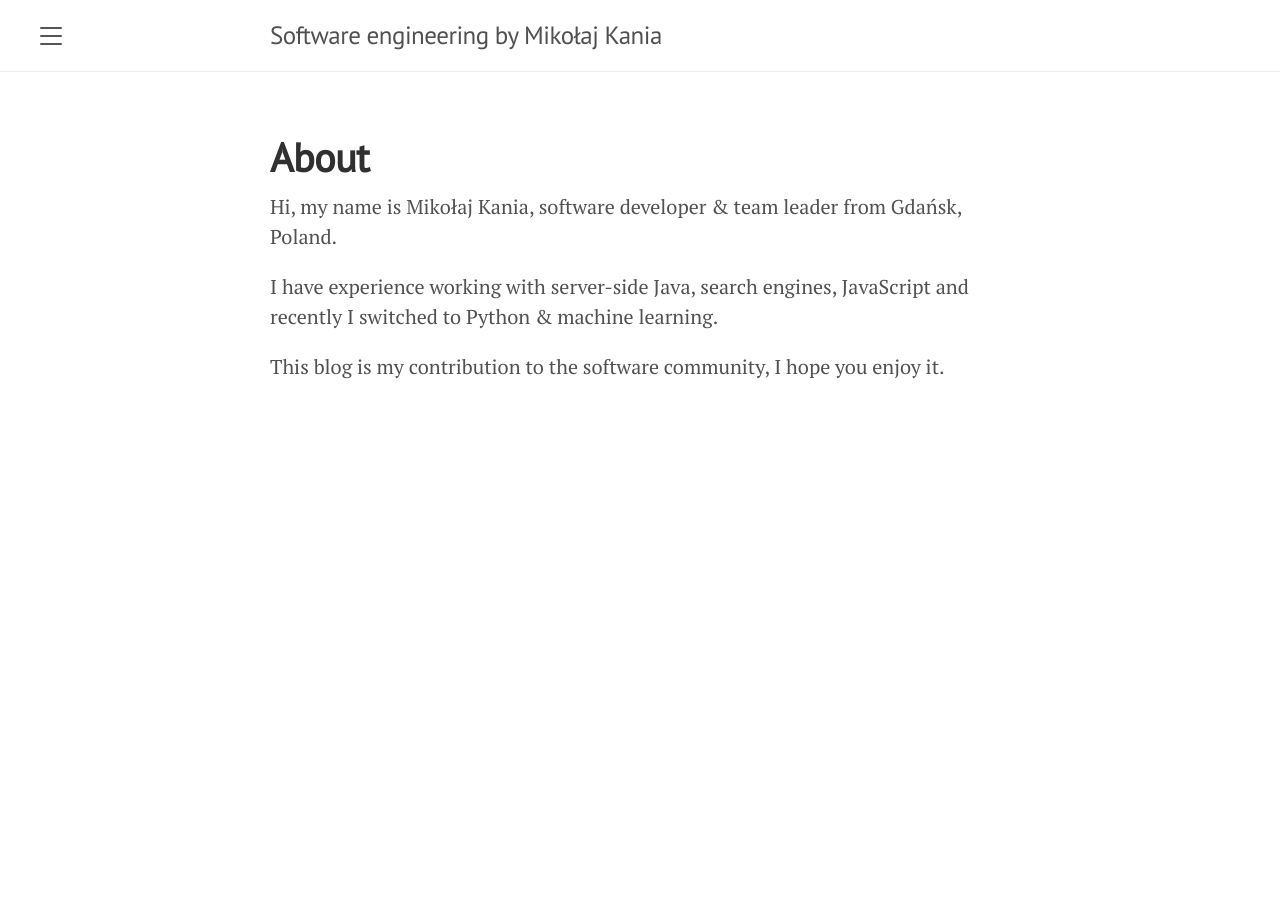
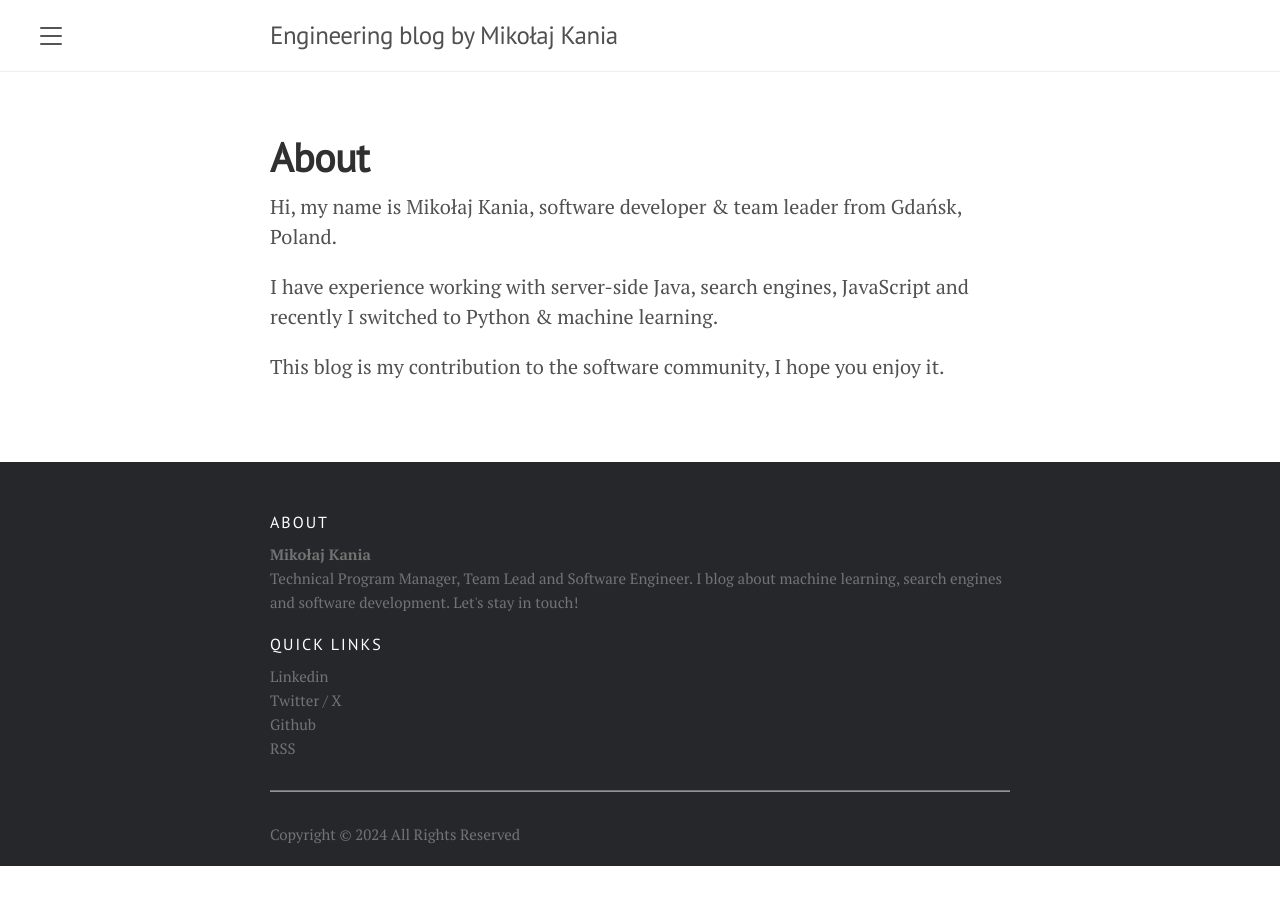
Before and after one commit to mikolajkania/mikolajkania.github.io, a Jekyll site: the page built from about.md, in a window 1280 px wide. Built offline with Jekyll 4.4.1, drawn with Linux system fonts in a browser that asks for light colours.

Commit message:
Footer + links

```diff
--- a/_config.yml
+++ b/_config.yml
@@ -11,8 +11,8 @@ kramdown:
 permalink:        pretty
 
 # Setup
-title:            Software engineering by Mikołaj Kania
-description:      '<a href="https://pl.linkedin.com/in/mikolajkania" target="_blank">Mikołaj Kania</a> <br/> I blog about machine learning, software engineering, search engines.'
+title:            Engineering blog by Mikołaj Kania
+description:      "<a href='https://pl.linkedin.com/in/mikolajkania' target='_blank'><b>Mikołaj Kania</b></a> <br/> Technical Program Manager, Team Lead and Software Engineer. I blog about machine learning, search engines and software development. Let's stay in touch!"
 linkedin:		  http://www.linkedin.com/in/mikolajkania/
 twitter:		  https://twitter.com/MikolajKania
 medium:           https://medium.com/@mikolajkania
--- a/_includes/head.html
+++ b/_includes/head.html
@@ -3,7 +3,7 @@
   <meta http-equiv="X-UA-Compatible" content="IE=edge">
   <meta http-equiv="content-type" content="text/html; charset=utf-8">
 
-  <meta name="description" content="Software engineering by Mikołaj Kania">
+  <meta name="description" content="{{ site.title }}">
   <meta name="keywords" content="machine learning, data science, mlops, python, search, search engines, solr, java, spring framework, spring boot, programming, blog, kaggle">
   <meta name="author" content="Mikołaj Kania">
 
--- a/_includes/sidebar.html
+++ b/_includes/sidebar.html
@@ -20,17 +20,15 @@
     {% for node in pages_list %}
     {% if node.title != null %}
     {% if node.layout == "page" %}
-    <a class="sidebar-nav-item{% if page.url == node.url %} active{% endif %}" href="{{ node.url }}">{{ node.title }}</a>
+<!--    <a class="sidebar-nav-item{% if page.url == node.url %} active{% endif %}" href="{{ node.url }}">{{ node.title }}</a>-->
     {% endif %}
     {% endif %}
     {% endfor %}
 
-    <a class="sidebar-nav-item" href="{{ site.twitter }}" target="_blank">Twitter</a>
-
+    <a class="sidebar-nav-item" href="{{ site.linkedin }}" target="_blank">Linkedin</a>
+    <a class="sidebar-nav-item" href="{{ site.twitter }}" target="_blank">Twitter / X</a>
     <a class="sidebar-nav-item" href="{{ site.github.repo }}" target="_blank">Github</a>
-
-    <a class="sidebar-nav-item" href="{{ site.medium}}" target="_blank">Medium</a>
-
+    <!--<a class="sidebar-nav-item" href="{{ site.medium}}" target="_blank">Medium</a>-->
     <a class="sidebar-nav-item" href="{{ site.rss }}" target="_blank">RSS</a>
   </nav>
 
--- a/_layouts/default.html
+++ b/_layouts/default.html
@@ -22,6 +22,38 @@
   <div class="container content">
     {{ content }}
   </div>
+
+  <!-- Site footer -->
+  <footer class="site-footer">
+    <div class="container">
+      <div class="row">
+        <div class="col-sm-12 col-md-6">
+          <h6>About</h6>
+          <p class="text-justify">{{ site.description }}</p>
+        </div>
+
+        <div class="col-xs-6 col-md-3">
+          <h6>Quick Links</h6>
+          <ul class="footer-links">
+            <li><a href="{{ site.linkedin }}" target="_blank">Linkedin</a></li>
+            <li><a href="{{ site.twitter }}" target="_blank">Twitter / X</a></li>
+            <li><a href="{{ site.github.repo }}" target="_blank">Github</a></li>
+            <!--<li><a href="{{ site.medium}}" target="_blank">Medium</a></li>-->
+            <li><a href="{{ site.rss }}" target="_blank">RSS</a></li>
+          </ul>
+        </div>
+      </div>
+      <hr>
+    </div>
+    <div class="container">
+      <div class="row">
+        <div class="col-md-8 col-sm-6 col-xs-12">
+          <p class="copyright-text">Copyright &copy; 2024 All Rights Reserved</p>
+        </div>
+      </div>
+    </div>
+  </footer>
+
 </div>
 
 <label for="sidebar-checkbox" class="sidebar-toggle"></label>
--- a/public/css/lanyon.css
+++ b/public/css/lanyon.css
@@ -557,3 +557,168 @@ a.pagination-item:hover {
 .layout-reverse.sidebar-overlay #sidebar-checkbox:checked ~ .sidebar {
     box-shadow: -.25rem 0 .5rem rgba(0,0,0,.1);
 }
+
+
+.site-footer
+{
+    background-color:#26272b;
+    padding:45px 0 20px;
+    font-size:15px;
+    line-height:24px;
+    color:#737373;
+}
+.site-footer hr
+{
+    border-top-color:#bbb;
+    opacity:0.5
+}
+.site-footer hr.small
+{
+    margin:20px 0
+}
+.site-footer h6
+{
+    color:#fff;
+    font-size:16px;
+    text-transform:uppercase;
+    margin-top:5px;
+    letter-spacing:2px
+}
+.site-footer a
+{
+    color:#737373;
+}
+.site-footer a:hover
+{
+    color:#3366cc;
+    text-decoration:none;
+}
+.footer-links
+{
+    padding-left:0;
+    list-style:none
+}
+.footer-links li
+{
+    display:block
+}
+.footer-links a
+{
+    color:#737373
+}
+.footer-links a:active,.footer-links a:focus,.footer-links a:hover
+{
+    color:#3366cc;
+    text-decoration:none;
+}
+.footer-links.inline li
+{
+    display:inline-block
+}
+.site-footer .social-icons
+{
+    text-align:right
+}
+.site-footer .social-icons a
+{
+    width:40px;
+    height:40px;
+    line-height:40px;
+    margin-left:6px;
+    margin-right:0;
+    border-radius:100%;
+    background-color:#33353d
+}
+.copyright-text
+{
+    margin:0
+}
+@media (max-width:991px)
+{
+    .site-footer [class^=col-]
+    {
+        margin-bottom:30px
+    }
+}
+@media (max-width:767px)
+{
+    .site-footer
+    {
+        padding-bottom:0
+    }
+    .site-footer .copyright-text,.site-footer .social-icons
+    {
+        text-align:center
+    }
+}
+.social-icons
+{
+    padding-left:0;
+    margin-bottom:0;
+    list-style:none
+}
+.social-icons li
+{
+    display:inline-block;
+    margin-bottom:4px
+}
+.social-icons li.title
+{
+    margin-right:15px;
+    text-transform:uppercase;
+    color:#96a2b2;
+    font-weight:700;
+    font-size:13px
+}
+.social-icons a{
+    background-color:#eceeef;
+    color:#818a91;
+    font-size:16px;
+    display:inline-block;
+    line-height:44px;
+    width:44px;
+    height:44px;
+    text-align:center;
+    margin-right:8px;
+    border-radius:100%;
+    -webkit-transition:all .2s linear;
+    -o-transition:all .2s linear;
+    transition:all .2s linear
+}
+.social-icons a:active,.social-icons a:focus,.social-icons a:hover
+{
+    color:#fff;
+    background-color:#29aafe
+}
+.social-icons.size-sm a
+{
+    line-height:34px;
+    height:34px;
+    width:34px;
+    font-size:14px
+}
+.social-icons a.facebook:hover
+{
+    background-color:#3b5998
+}
+.social-icons a.twitter:hover
+{
+    background-color:#00aced
+}
+.social-icons a.linkedin:hover
+{
+    background-color:#007bb6
+}
+.social-icons a.dribbble:hover
+{
+    background-color:#ea4c89
+}
+@media (max-width:767px)
+{
+    .social-icons li.title
+    {
+        display:block;
+        margin-right:0;
+        font-weight:600
+    }
+}
```
